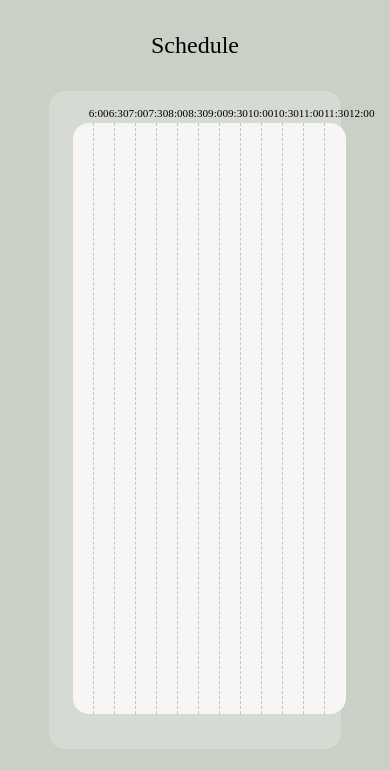
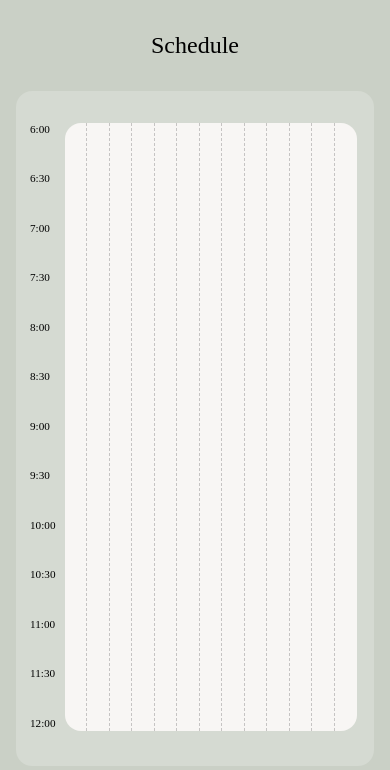
Before and after one commit to LorepRocks/nice-calendarjs, a website: page index.html in a window 390 px wide. Drawn offline with Linux system fonts and the light colour scheme.

Commit message:
media query for mobile was added

```diff
--- a/index.css
+++ b/index.css
@@ -65,3 +65,25 @@
     font-size: .7rem;
 
 }
+
+@media (min-width: 320px) and (max-width: 760px){
+    .container__schedule{
+        width:75vw;
+        height: 72vh;
+        right: -0.5rem;
+    }
+    .container__schedule--column{
+        height: 72vh;
+    }
+    .wrap{
+        width: 92vw;
+        height: 80vh;
+    }
+
+    .wrap--rows{
+        grid-template-columns:repeat(1, 1fr);
+        grid-template-rows: repeat(13,1fr);
+        margin: 1rem -0.1rem;
+        height: 100%;
+    }
+}
```
